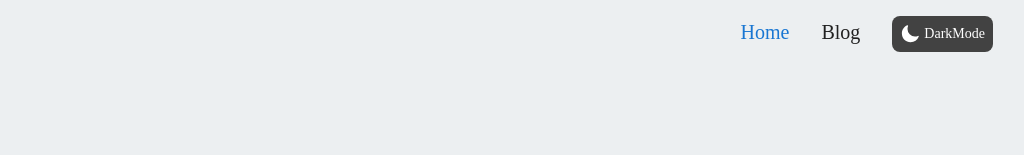
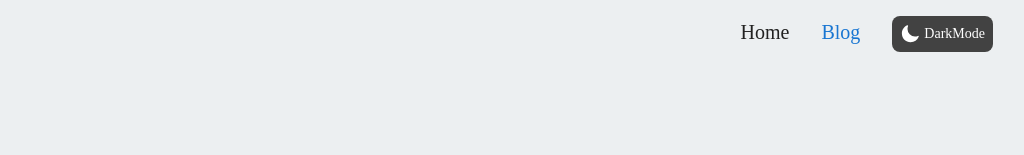
Before and after one commit to Shinsieon/portfolio-website, a Next.js app: page /blog in a window 1280 px wide. Shown: the top 155 px of the page, without its empty margins (201-1225 px from the left). Built offline with nearby package versions, Linux system fonts and the light colour scheme; no server answers; the database is empty; a web font is replaced by a local one.

Commit message:
fix url & view

```diff
--- a/app/blog/[slug]/page.tsx
+++ b/app/blog/[slug]/page.tsx
@@ -24,11 +24,13 @@ export default async function Page({ params }) {
       },
     });
   return (
+    <div className="max-w-screen-xl flex items-center justify-end mx-auto p-4">
       <PostSection
         title={title}
         date={date}
         content={content}
         viewed={feed?.viewed || 1}
       />
+    </div>
   );
 }
--- a/app/components/NavBar.tsx
+++ b/app/components/NavBar.tsx
@@ -4,6 +4,7 @@ import { ThemeProvider } from "next-themes";
 import ThemeButton from "./ThemeButton";
 import { Bars3Icon } from "@heroicons/react/24/outline";
 import Link from "next/link";
+import { usePathname } from "next/navigation";
 
 const menus = [
   { menuName: "Home", href: "/" },
@@ -11,7 +12,13 @@ const menus = [
   { menuName: "DarkMode" },
 ];
 const NavBar = ({ children }) => {
-  const [selNav, setSelNav] = useState("Home");
+  const nowUrl = usePathname();
+  console.log(nowUrl);
+  const [selNav, setSelNav] = useState(
+    menus.find(
+      (mn) => mn.menuName.toUpperCase() === nowUrl.split("/")[1].toUpperCase()
+    ).menuName
+  );
   return (
     <ThemeProvider attribute="class">
       <main className="flex flex-col font-ios">
```
Lines whose indentation alone changed are shown as unchanged.
